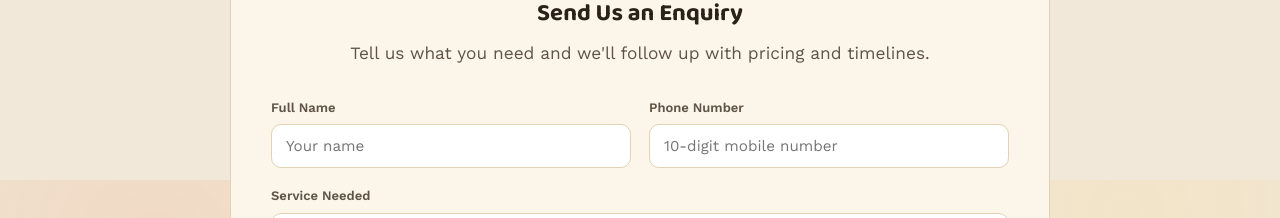
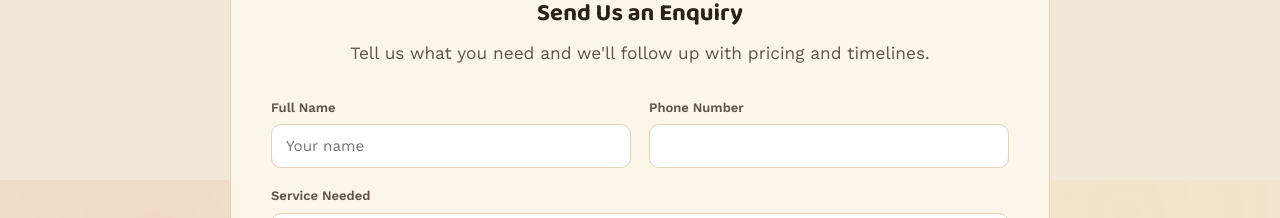
Before and after one commit to pooribadgujar/TheHeramb, a plain HTML site: page payment.html in a window 1280 px wide. Shown: the part 1420-1638 px from the top of the page. Drawn offline with nearby package versions, Linux system fonts and the light colour scheme.

Commit message:
Update payment.html

```diff
--- a/payment.html
+++ b/payment.html
@@ -137,7 +137,7 @@
         </div>
         <div>
           <label for="fPhone">Phone Number</label>
-          <input type="tel" id="fPhone" required placeholder="10-digit mobile number" inputmode="numeric" maxlength="10" pattern="[0-9]{10}" title="Enter a 10-digit phone number">
+          <input type="tel" id="fPhone" required placeholder="" inputmode="numeric" maxlength="10" pattern="[0-9]{10}" title="Enter a 10-digit phone number">
 
         </div>
         <div class="full">
```
